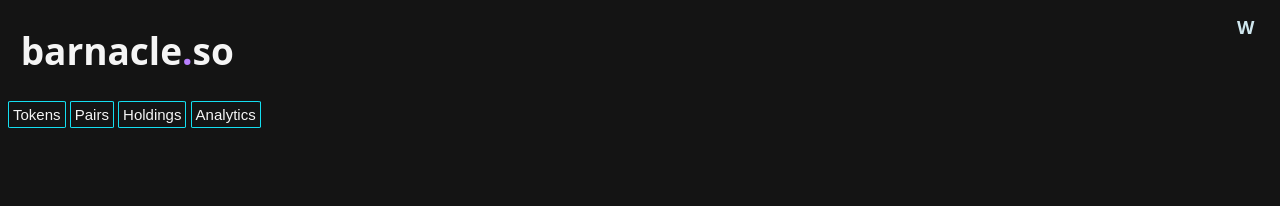
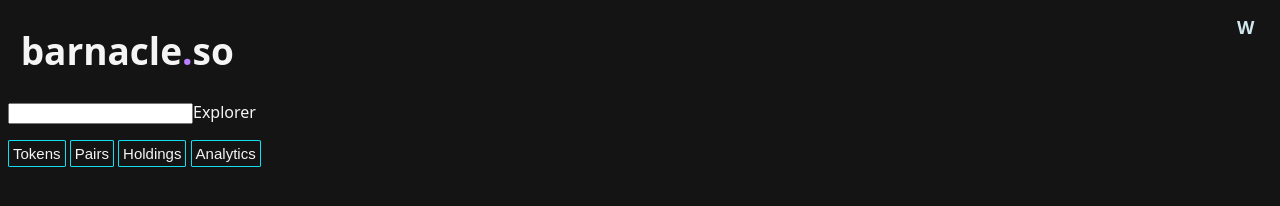
Before and after one commit to sebinthebuilding/Barnacle, a plain HTML site: page website/index.html in a window 1280 px wide. Drawn offline with Linux system fonts and the light colour scheme.

Commit message:
need more time

```diff
--- a/website/index.html
+++ b/website/index.html
@@ -13,7 +13,7 @@
     </head>
     <body>
         <h1>barnacle<p>.</p>so</h1>
-
+        <p id="explorer"><input type="text">Explorer</p>
         <nav>
             <span>
                 <button id="tokens">Tokens</button>
--- a/website/styles.css
+++ b/website/styles.css
@@ -16,6 +16,9 @@ h1 {
 h1 > p {
     display: inline;
     color: #b980ff;
+}
+
+#explorer {
 }
 
 nav > span > button {
```
